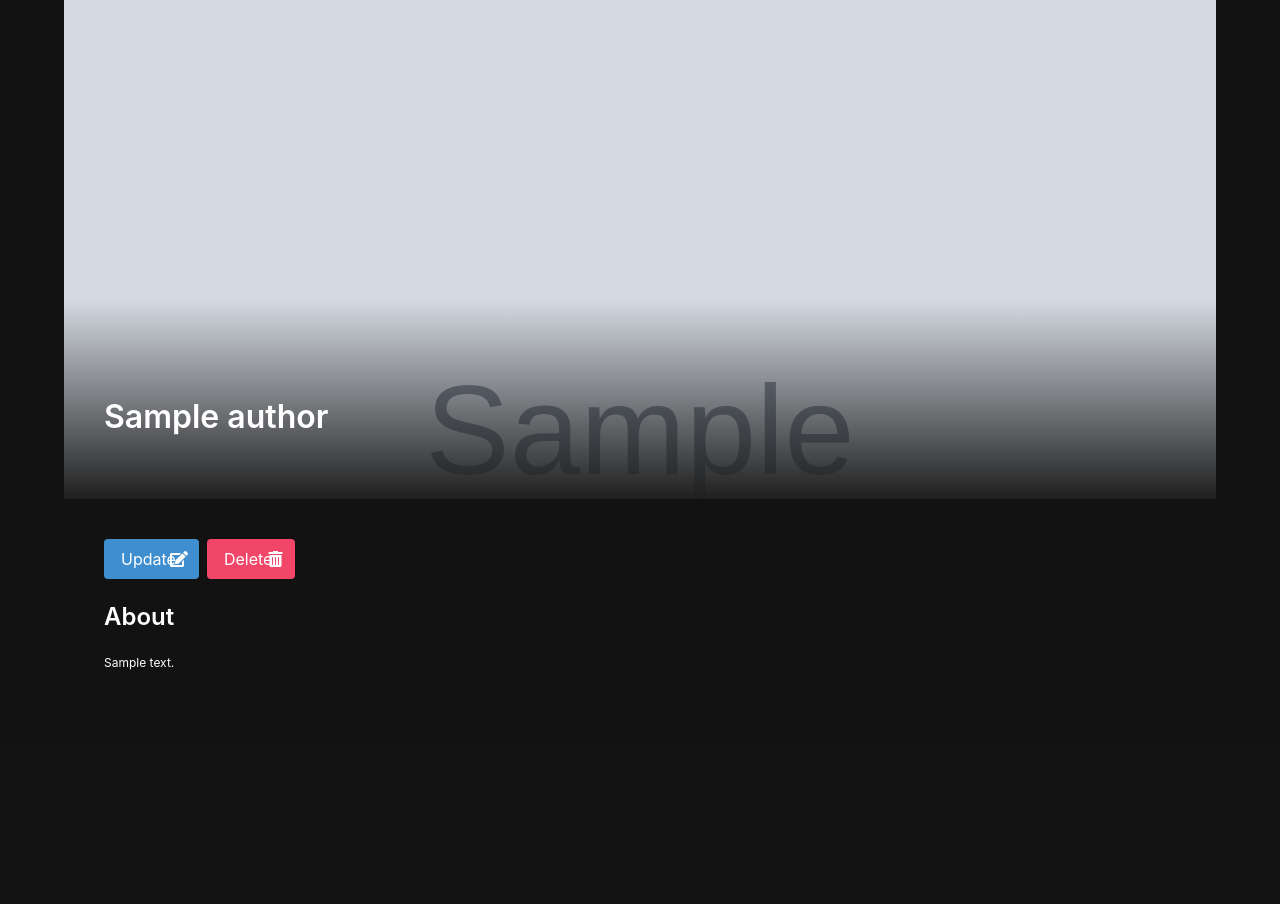
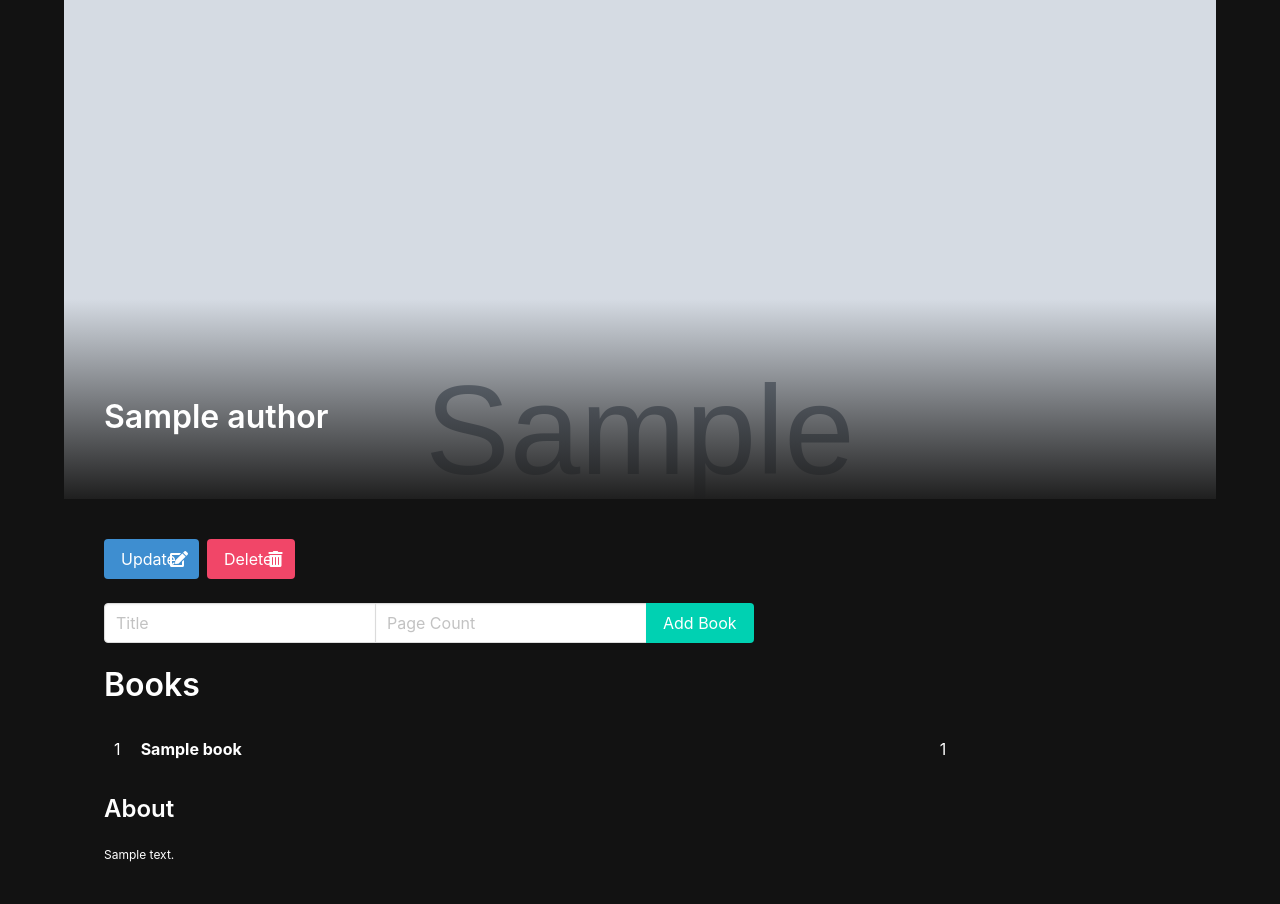
Before and after one commit to mnbarber/Book-Collector, a Django app: page /authors/1/ in a window 1280 px wide. Shown: the part 53-957 px from the top of the page. Before the commit the page ends 723 px from the top, so only its background shows below. Run offline with Django 4.2, Linux system fonts and the light colour scheme; tables that the repository leaves empty hold one stand-in row (values such as "Sample post"); grey boxes marked "Sample" are stand-in pictures.

Commit message:
added books model and stuff

```diff
--- a/main_app/admin.py
+++ b/main_app/admin.py
@@ -1,5 +1,6 @@
 from django.contrib import admin
-from .models import Author
+from .models import Author, Book
 
 # Register your models here.
 admin.site.register(Author)
+admin.site.register(Book)
--- a/main_app/static/styles/main.css
+++ b/main_app/static/styles/main.css
@@ -76,3 +76,22 @@ body {
   .detail__container {
     margin-top: 500px;
   }
+
+  .detail__songs {
+    width: 100%;
+    display: flex;
+    flex-direction: column;
+}
+
+.song {
+    width: 100%;
+    padding: 10px;
+    display: grid;
+    grid-template-columns: 0.1fr 3fr 1fr;
+    border-radius: 5px;
+}
+
+.song:hover {
+    background-color: hsla(0, 0%, 100%, 0.1);
+    cursor: pointer;
+}
--- a/main_app/templates/author_detail.html
+++ b/main_app/templates/author_detail.html
@@ -27,6 +27,51 @@
             </span>
         </a>
     </div>
+    <form class="mb-5" action="{% url 'book_create' author.pk %}" method="post">
+        {% csrf_token %}
+        <div class="field has-addons">
+            <div class="control">
+                <input
+                    class="input"
+                    type="text"
+                    name="title"
+                    placeholder="Title"
+                    required
+                />
+            </div>
+            <div class="control">
+                <input
+                    class="input"
+                    type="number"
+                    name="length"
+                    placeholder="Page Count"
+                    min="1"
+                    required
+                />
+            </div>
+            <div class="control">
+                <input class="button is-primary" type="submit" value="Add Book" />
+            </div>
+        </div>
+    </form>
+    <div class="detail__songs mb-5">
+        <h3 class="title is-3">Books</h3>
+
+        {% for book in author.books.all %}
+        <div class="song">
+          <span>{{forloop.counter}}</span>
+          <span><b>{{book.title}}</b></span>
+          <span>{{book.length}}</span>
+        </div>
+            {% empty %}
+        <article class="message">
+          <div class="message-header">
+            <p>No Books Available</p>
+          </div>
+        </article>
+
+        {% endfor %}
+      </div>
     <div class="detail__about">
         <h4 class="title is-4">About</h4>
         <p>{{author.bio}}</p>
--- a/main_app/urls.py
+++ b/main_app/urls.py
@@ -8,5 +8,6 @@ urlpatterns = [
     path('authors/new/', views.AuthorCreate.as_view(), name="author_create"),
     path('authors/<int:pk>/', views.AuthorDetail.as_view(), name="author_detail"),
     path('authors/<int:pk>/update', views.AuthorUpdate.as_view(), name="author_update"),
-    path('authors/<int:pk>/delete', views.AuthorDelete.as_view(), name="author_delete")
+    path('authors/<int:pk>/delete', views.AuthorDelete.as_view(), name="author_delete"),
+    path('authors/<int:pk>/books/new/', views.BookCreate.as_view(), name="book_create")
 ]
--- a/main_app/views.py
+++ b/main_app/views.py
@@ -1,10 +1,11 @@
 from multiprocessing import context
-from django.shortcuts import render
+from django.shortcuts import render, redirect
+from django.views import View
 from django.views.generic.base import TemplateView
 from django.views.generic.edit import CreateView, UpdateView, DeleteView
 from django.views.generic import DetailView
 from django.urls import reverse
-from .models import Author
+from .models import Author, Book
 
 # Create your views here.
 class Home(TemplateView):
@@ -56,3 +57,12 @@ class AuthorDelete(DeleteView):
     model = Author
     template_name = "author_delete_confirmation.html"
     success_url = "/authors/"
+
+class BookCreate(View):
+    def post(self, request, pk):
+        title = request.POST.get("title")
+        length = request.POST.get("length")
+        cover = request.POST.get("cover")
+        author = Author.objects.get(pk=pk)
+        Book.objects.create(title=title, length=length, cover=cover, author=author)
+        return redirect('author_detail', pk=pk)
```
Also changed, not shown: main_app/migrations/0002_book.py (added).
